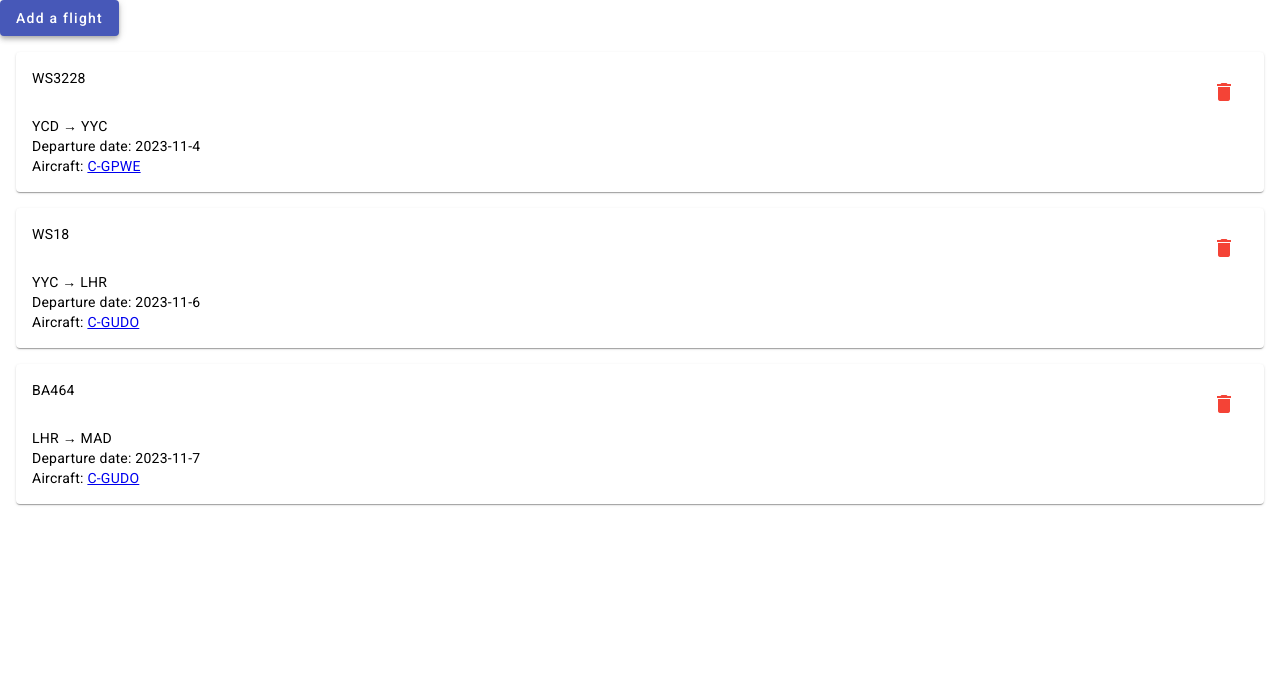
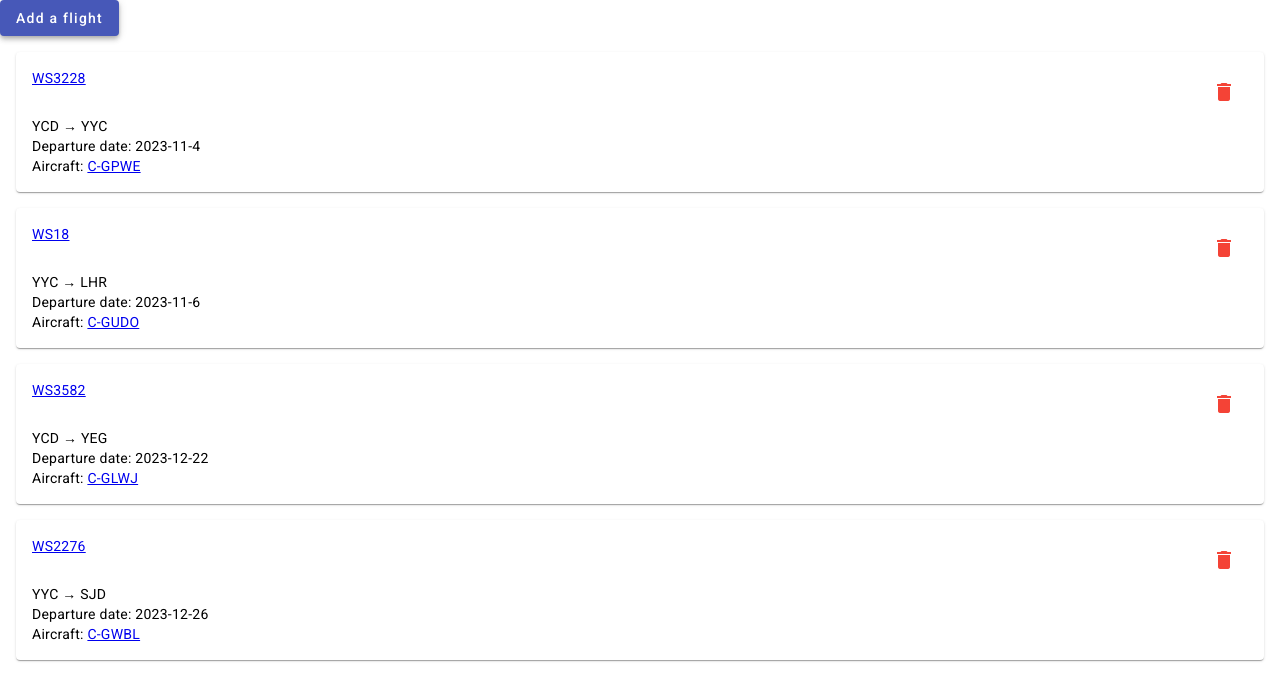
Before and after one commit to brettpasula/flight-tracker, an Angular app: page / in a window 1280 px wide. Shown: the top 700 px of the page. Built offline with nearby package versions, Linux system fonts and the light colour scheme; data requests are answered from the project's data file.

Commit message:
add routing, home component

```diff
--- a/db.json
+++ b/db.json
@@ -1,21 +1,4 @@
 {
-  "posts": [
-    {
-      "id": 1,
-      "title": "json-server",
-      "author": "typicode"
-    }
-  ],
-  "comments": [
-    {
-      "id": 1,
-      "body": "some comment",
-      "postId": 1
-    }
-  ],
-  "profile": {
-    "name": "typicode"
-  },
   "flights": [
       {
          "flightNumberPrefix":"WS",
@@ -34,12 +17,20 @@
          "aircraftRegistration":"C-GUDO"
       },
       {
-         "flightNumberPrefix":"BA",
-         "flightNumber":464,
-         "fromIATAAirportCode":"LHR",
-         "toIATAAirportCode":"MAD",
-         "departureDate": "2023-11-7",
-         "aircraftRegistration":"C-GUDO"
-      }
+         "flightNumberPrefix":"WS",
+         "flightNumber":3582,
+         "fromIATAAirportCode":"YCD",
+         "toIATAAirportCode":"YEG",
+         "departureDate": "2023-12-22",
+         "aircraftRegistration":"C-GLWJ"
+      },
+      {
+        "flightNumberPrefix":"WS",
+        "flightNumber":2276,
+        "fromIATAAirportCode":"YYC",
+        "toIATAAirportCode":"SJD",
+        "departureDate": "2023-12-26",
+        "aircraftRegistration":"C-GWBL"
+     }
   ]
 }
--- a/src/app/app-routing.module.ts
+++ b/src/app/app-routing.module.ts
@@ -1,9 +1,12 @@
 import { NgModule } from '@angular/core';
 import { RouterModule, Routes } from '@angular/router';
 import { AddFlightComponent } from './add-flight/add-flight.component';
+import { AppComponent } from './app.component';
+import { HomeComponent } from './home/home.component';
 
 const routes: Routes = [
-  { path: 'add-flight', component: AddFlightComponent}
+  { path: 'add-flight', component: AddFlightComponent },
+  { path: '', component: HomeComponent }
 ];
 
 @NgModule({
--- a/src/app/app.component.html
+++ b/src/app/app.component.html
@@ -1,2 +1 @@
-<button mat-raised-button color="primary" [routerLink]="['/add-flight']">Add a flight</button>
-<flight *ngFor="let flight of flights" [flight]="flight"></flight>
+<router-outlet></router-outlet>
--- a/src/app/app.component.ts
+++ b/src/app/app.component.ts
@@ -1,6 +1,4 @@
-import { Component, inject } from '@angular/core';
-import IFlight from 'src/data/IFlight';
-import { FlightService } from 'src/services/flight-service.service';
+import { Component } from '@angular/core';
 
 @Component({
   selector: 'app-root',
@@ -9,16 +7,4 @@ import { FlightService } from 'src/services/flight-service.service';
 })
 export class AppComponent {
   title = 'flight-tracker';
-  public flights?: IFlight[];
-  private _flightService: FlightService;
-
-  constructor() {
-    this._flightService = inject(FlightService);
-  }
-
-  ngOnInit() {
-    this._flightService.getAllFlights().subscribe((flights) => {
-      this.flights = flights;
-    })
-  }
 }
--- a/src/app/app.module.ts
+++ b/src/app/app.module.ts
@@ -1,4 +1,4 @@
-import { NgModule } from '@angular/core';
+import { CUSTOM_ELEMENTS_SCHEMA, NgModule } from '@angular/core';
 import { BrowserModule } from '@angular/platform-browser';
 import { MatCardModule } from '@angular/material/card';
 import { AppRoutingModule } from './app-routing.module';
@@ -10,9 +10,11 @@ import { MatFormFieldModule } from '@angular/material/form-field';
 import { AddFlightComponent } from './add-flight/add-flight.component';
 import { MatButtonModule } from '@angular/material/button';
 import { MatIconModule } from '@angular/material/icon';
+import { RouterModule } from '@angular/router';
+import { HomeComponent } from './home/home.component';
 
 @NgModule({
-  declarations: [AppComponent, FlightComponent, AddFlightComponent],
+  declarations: [AppComponent, FlightComponent, AddFlightComponent, HomeComponent],
   imports: [
     BrowserModule,
     AppRoutingModule,
@@ -22,8 +24,10 @@ import { MatIconModule } from '@angular/material/icon';
     MatFormFieldModule,
     MatButtonModule,
     MatIconModule,
+    RouterModule
   ],
   providers: [],
   bootstrap: [AppComponent],
+  schemas: [CUSTOM_ELEMENTS_SCHEMA]
 })
 export class AppModule { }
--- a/src/app/flight/flight.component.html
+++ b/src/app/flight/flight.component.html
@@ -1,7 +1,6 @@
 <mat-card>
-  <mat-card-header>{{
-    flight.flightNumberPrefix + flight.flightNumber
-    }}
+  <mat-card-header>
+    <a [href]="flightRadarTwentyFourLink" target="_blank" rel="noopener noreferrer">{{ flight.flightNumberPrefix + flight.flightNumber }}</a>
     <span id="spacer"></span>
     <button mat-icon-button color="primary" aria-label="Delete flight record" color="warn">
       <mat-icon>delete</mat-icon>
@@ -12,6 +11,6 @@
     <br />
     Departure date: {{ flight.departureDate }}
     <br />
-    Aircraft: <a [href]="jetPhotosLink">{{ flight.aircraftRegistration }}</a>
+    Aircraft: <a [href]="jetPhotosLink" target="_blank" rel="noopener noreferrer">{{ flight.aircraftRegistration }}</a>
   </mat-card-content>
 </mat-card>
--- a/src/app/flight/flight.component.ts
+++ b/src/app/flight/flight.component.ts
@@ -9,9 +9,11 @@ import IFlight from 'src/data/IFlight';
 export class FlightComponent {
   @Input() flight!: IFlight;
   jetPhotosLink!: string;
+  flightRadarTwentyFourLink!: string;
 
   ngOnInit() {
     this.jetPhotosLink = "https://www.jetphotos.com/registration/" + this.flight.aircraftRegistration;
+    this.flightRadarTwentyFourLink = "https://www.flightradar24.com/data/flights/" + this.flight.flightNumberPrefix + this.flight.flightNumber;
 
     //var map = leaflet.map('map').setView([51.505, -0.09], 13);
   }
--- /dev/null
+++ b/src/app/home/home.component.html
@@ -0,0 +1,2 @@
+<button mat-raised-button color="primary" [routerLink]="['/add-flight']">Add a flight</button>
+<flight *ngFor="let flight of flights" [flight]="flight"></flight>
--- /dev/null
+++ b/src/app/home/home.component.ts
@@ -0,0 +1,23 @@
+import { Component, inject } from '@angular/core';
+import IFlight from 'src/data/IFlight';
+import { FlightService } from 'src/services/flight-service.service';
+
+@Component({
+  selector: 'app-home',
+  templateUrl: './home.component.html',
+  styleUrls: ['./home.component.css']
+})
+export class HomeComponent {
+  public flights?: IFlight[];
+  private _flightService: FlightService;
+
+  constructor() {
+    this._flightService = inject(FlightService);
+  }
+
+  ngOnInit() {
+    this._flightService.getAllFlights().subscribe((flights) => {
+      this.flights = flights;
+    })
+  }
+}
```
Also changed, not shown: src/app/home/home.component.css (added), 2 other files (tests, documents, lock files or other folders).
